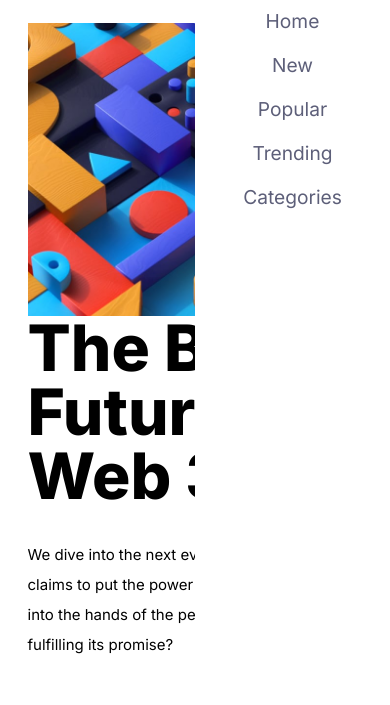
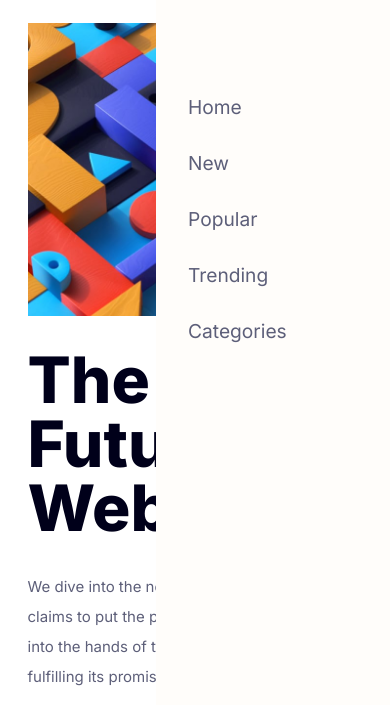
Before and after one commit to elenazaharia1/news-homepage-main, a plain HTML site: page index.html in a window 390 px wide. Both pictures are taken after a click on the element 355 px from the left and 38 px from the top of the page. Shown: the part 61-766 px from the top of the page. Drawn offline with Linux system fonts and the light colour scheme.

Commit message:
Implement CSS mobile view

```diff
--- a/index.html
+++ b/index.html
@@ -52,7 +52,7 @@
       <div class="main-grid">
         <picture class="hero-img">
           <source
-            media="(max-width: 800px)"
+            media="(max-width: 1150px)"
             srcset="assets\images\image-web-3-mobile.jpg"
           />
           <source srcset="assets\images\image-web-3-desktop.jpg" />
@@ -96,7 +96,7 @@
           </div>
         </div>
 
-        <div class="article split">
+        <div class="article article1 split">
           <div class="pic">
             <img src="assets\images\image-retro-pcs.jpg" alt="" />
           </div>
@@ -116,7 +116,7 @@
             <p>Our best picks for various needs and budgets.</p>
           </div>
         </div>
-        <div class="article split">
+        <div class="article article3 split">
           <div class="pic">
             <img src="assets\images\image-gaming-growth.jpg" alt="" />
           </div>
--- a/style.css
+++ b/style.css
@@ -58,6 +58,7 @@ img {
   max-width: 100%;
   height: auto;
   display: block;
+  object-fit: cover;
 }
 
 body {
@@ -69,6 +70,7 @@ body {
 h1 {
   font-size: 4rem;
   font-weight: 800;
+  color: var(--neutral-dark-blue);
 }
 h2 {
   font-size: 3rem;
@@ -92,7 +94,6 @@ h3 {
   display: flex;
   align-items: center;
   justify-content: space-between;
-
   height: 60px;
 }
 
@@ -132,8 +133,8 @@ h3 {
 
 .main-grid {
   display: grid;
-  grid-template-columns: 1.2fr 1.2fr 1.2fr;
-  grid-template-rows: 0.8fr 0.8fr 0.8fr;
+  grid-template-columns: 1fr 1fr 1fr;
+  grid-template-rows: 0.9fr 0.9fr 0.9fr;
   gap: var(--spacer-medium);
 }
 
@@ -147,13 +148,16 @@ h3 {
 .hero-content {
   display: flex;
   gap: var(--spacer-medium);
-
   grid-column: 1 / span 2;
   grid-row: 2;
 }
 
 .hero-content > * {
   width: 100%;
+}
+
+.btn-para > p {
+  color: var(--neutral-dark-gb);
 }
 .btn {
   display: inline-block;
@@ -168,11 +172,11 @@ h3 {
   padding: 1rem 2rem;
   margin-top: 3rem;
 }
+
 .sidebar {
   height: auto;
   grid-column: 3;
   grid-row: 1 / span 2;
-
   padding: 2rem;
   background-color: var(--neutral-dark-blue);
   color: var(--neutral-gblue);
@@ -232,17 +236,19 @@ h3 {
   #nav.active {
     display: flex;
     flex-direction: column;
-    align-items: center;
+    align-items: left;
     position: absolute;
     top: 60px;
     right: 0;
-    width: 50%;
-    height: 100%;
-    background-color: #fff;
+    width: 60%;
+    height: 100vh;
+    padding-left: 2rem;
+    padding-top: 5rem;
+    background-color: var(--neutral-off-white);
   }
 
   .nav-item {
-    margin: 10px 0;
+    margin: 1rem 0;
   }
 
   .main-grid {
@@ -250,9 +256,20 @@ h3 {
   }
   .hero-content {
     flex-direction: column;
+    margin: 2rem 0 4rem 0;
   }
 
   .article > .pic {
     width: 50%;
   }
+
+  div .article:nth-of-type(1) {
+    margin-top: 4rem;
+  }
+  .article1 {
+    margin-top: 4rem;
+  }
+  .article3 {
+    margin-bottom: 4rem;
+  }
 }
```
